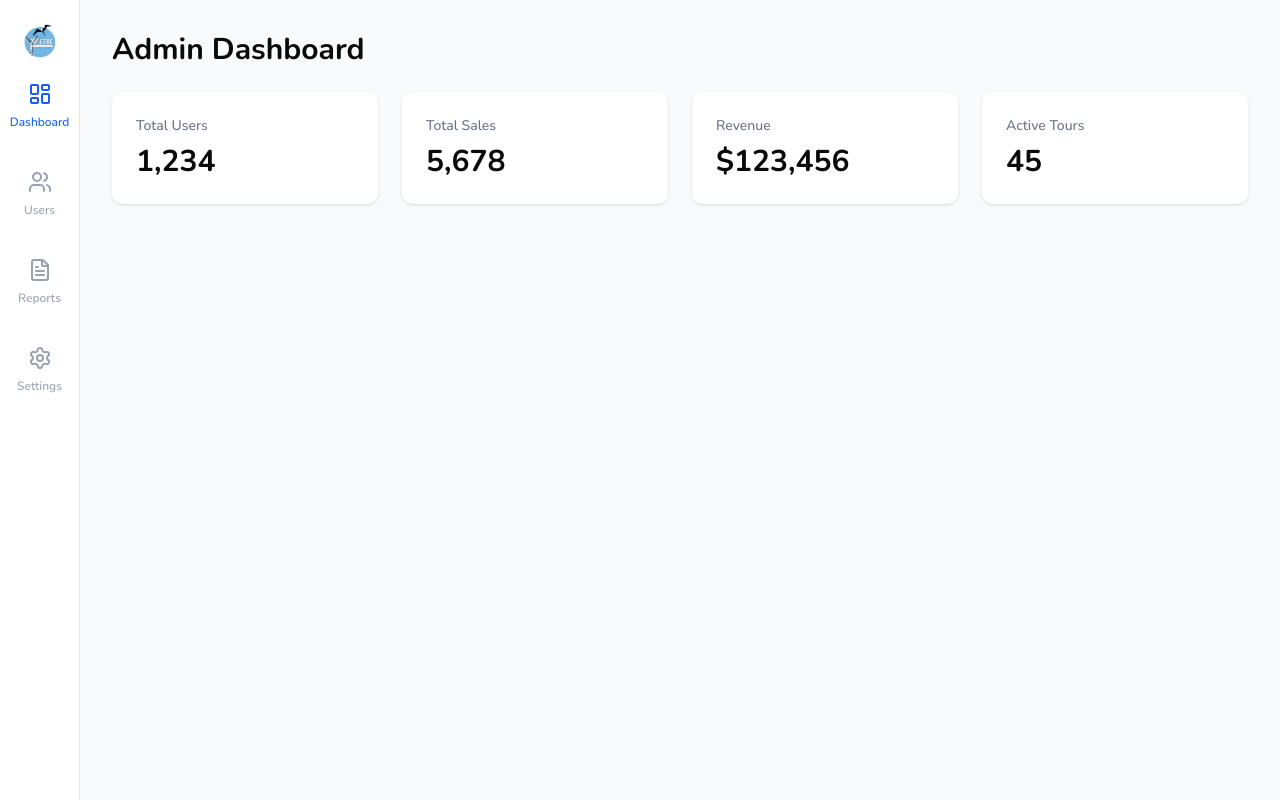
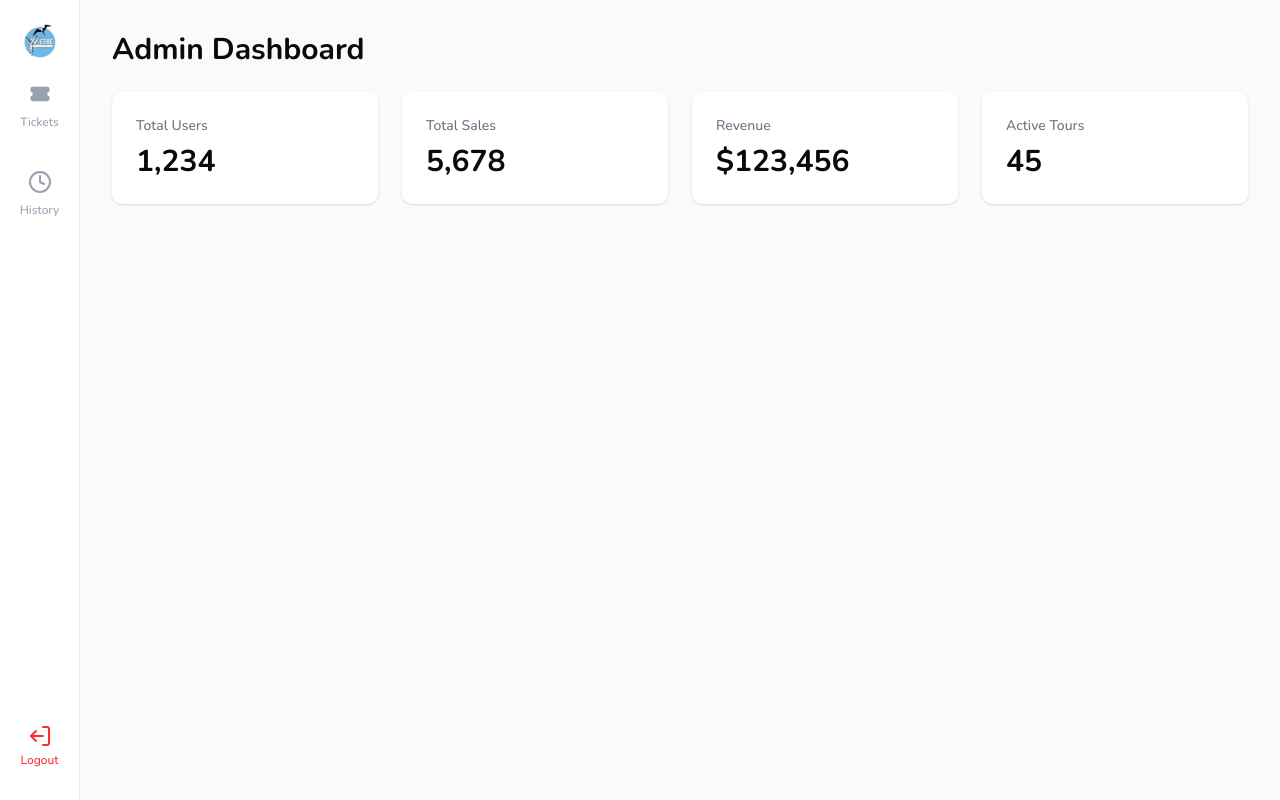
Before and after one commit to suman-chandra-barman/etre-tours-frontend, a Next.js app: page /admin in a window 1280 px wide. Built offline with nearby package versions, Linux system fonts and the light colour scheme.

Commit message:
feat: refactor layout and sidebar components for role-based navigation

```diff
--- a/app/(admin)/admin/page.tsx
+++ b/app/(admin)/admin/page.tsx
@@ -1,4 +1,3 @@
-import React from "react";
 
 export default function AdminPage() {
   return (
--- a/app/(admin)/layout.tsx
+++ /dev/null
@@ -1,14 +0,0 @@
-import AdminSidebar from "@/components/shared/AdminSidebar";
-
-export default function AdminLayout({
-  children,
-}: {
-  children: React.ReactNode;
-}) {
-  return (
-    <div className="flex h-screen bg-gray-50">
-      <AdminSidebar />
-      <div className="flex-1 flex flex-col overflow-hidden">{children}</div>
-    </div>
-  );
-}
--- a/app/(sales)/layout.tsx
+++ /dev/null
@@ -1,32 +0,0 @@
-"use client";
-
-import SalesSidebar from "@/components/shared/SalesSidebar";
-import { useUser } from "@/contexts/UserContext";
-import React from "react";
-import { usePathname } from "next/navigation";
-
-export default function SalesLayout({
-  children,
-}: {
-  children: React.ReactNode;
-}) {
-  const { role } = useUser();
-  const pathname = usePathname();
-
-  // Determine role based on the current path if role is not set
-  const getRoleFromPath = () => {
-    if (pathname.startsWith("/direct-sales")) return "direct-sales";
-    if (pathname.startsWith("/cruise-sales")) return "cruise-sales";
-    if (pathname.startsWith("/partner-sales")) return "partner-sales";
-    return role || "direct-sales";
-  };
-
-  const currentRole = role || getRoleFromPath();
-
-  return (
-    <div className="flex h-screen bg-gray-50">
-      <SalesSidebar role={currentRole} />
-      <div className="flex-1 flex flex-col overflow-hidden">{children}</div>
-    </div>
-  );
-}
--- a/app/layout.tsx
+++ b/app/layout.tsx
@@ -2,6 +2,7 @@ import type { Metadata } from "next";
 import { Nunito } from "next/font/google";
 import "./globals.css";
 import { UserProvider } from "@/contexts/UserContext";
+import Sidebar from "@/components/shared/Sidebar";
 
 const nunito = Nunito({
   variable: "--font-nunito",
@@ -24,7 +25,14 @@ export default function RootLayout({
         className={`${nunito.variable} font-sans antialiased`}
         suppressHydrationWarning={true}
       >
-        <UserProvider>{children}</UserProvider>
+        <UserProvider>
+          <div className="flex h-screen bg-gray-50">
+            <Sidebar />
+            <div className="flex-1 flex flex-col overflow-hidden">
+              {children}
+            </div>
+          </div>
+        </UserProvider>
       </body>
     </html>
   );
--- /dev/null
+++ b/components/modals/LogoutModal.tsx
@@ -0,0 +1,34 @@
+"use client";
+
+import { Button } from "../ui/button";
+
+interface LogoutModalProps {
+  isOpen: boolean;
+  onClose: () => void;
+  onConfirm: () => void;
+}
+
+export default function LogoutModal({
+  isOpen,
+  onClose,
+  onConfirm,
+}: LogoutModalProps) {
+  if (!isOpen) return null;
+
+  return (
+    <div className="fixed inset-0 bg-black/80 flex items-center justify-center z-50">
+      <div className="bg-white rounded-lg p-6 max-w-sm w-full mx-4">
+        <h2 className="text-lg font-semibold mb-4">Confirm Logout</h2>
+        <p className="text-gray-600 mb-6">Are you sure you want to log out?</p>
+        <div className="flex justify-end space-x-3">
+          <Button variant="outline" onClick={onClose}>
+            Cancel
+          </Button>
+          <Button variant="destructive" onClick={onConfirm}>
+            Logout
+          </Button>
+        </div>
+      </div>
+    </div>
+  );
+}
--- a/components/shared/SalesSidebar.tsx
+++ /dev/null
@@ -1,124 +0,0 @@
-"use client";
-
-import {
-  Clock,
-  Users,
-  Hotel,
-} from "lucide-react";
-import Image from "next/image";
-import Link from "next/link";
-import { usePathname } from "next/navigation";
-import { UserRole } from "@/types/user";
-import { cn } from "@/lib/utils";
-
-interface NavLink {
-  href: string;
-  label: string;
-  icon: React.ReactNode;
-}
-
-interface SidebarProps {
-  role: UserRole;
-}
-
-function Sidebar({ role }: SidebarProps) {
-  const pathname = usePathname();
-  // Define role-based navigation links
-  const roleNavLinks: Record<UserRole, NavLink[]> = {
-    admin: [],
-    "direct-sales": [
-      {
-        href: "/direct-sales",
-        label: "Tickets",
-        icon: (
-          <svg className="w-6 h-6 mb-1" fill="currentColor" viewBox="0 0 20 20">
-            <path d="M2 6a2 2 0 012-2h12a2 2 0 012 2v2a2 2 0 100 4v2a2 2 0 01-2 2H4a2 2 0 01-2-2v-2a2 2 0 100-4V6z" />
-          </svg>
-        ),
-      },
-      {
-        href: "/direct-sales/history",
-        label: "History",
-        icon: <Clock className="w-6 h-6 mb-1" />,
-      },
-    ],
-    "cruise-sales": [
-      {
-        href: "/cruise-sales",
-        label: "Headcounts",
-        icon: <Users className="w-6 h-6 mb-1" />,
-      },
-      {
-        href: "/cruise-sales/history",
-        label: "History",
-        icon: <Clock className="w-6 h-6 mb-1" />,
-      },
-    ],
-    "partner-sales": [
-      {
-        href: "/partner-sales",
-        label: "Hotels",
-        icon: <Hotel className="w-6 h-6 mb-1" />,
-      },
-      {
-        href: "/partner-sales/history",
-        label: "History",
-        icon: <Clock className="w-6 h-6 mb-1" />,
-      },
-    ],
-  };
-
-  const navLinks = roleNavLinks[role] || [];
-
-  // Check if a link is active
-  const isActiveLink = (href: string): boolean => {
-    return pathname === href;
-  };
-
-  return (
-    <aside className="w-20 bg-white border-r border-gray-200 flex flex-col items-center py-6 space-y-8">
-      {/* Logo */}
-      <Link
-        href={`/${role}`}
-        className="mb-4 transition-opacity hover:opacity-80"
-        aria-label="Home"
-      >
-        <Image
-          src="/logo.svg"
-          alt="ETRE Tours Logo"
-          width={32}
-          height={32}
-          priority
-        />
-      </Link>
-
-      {/* Navigation Links */}
-      <nav
-        className="flex flex-col items-center space-y-6 flex-1"
-        aria-label="Main navigation"
-      >
-        {navLinks.map((link) => {
-          const isActive = isActiveLink(link.href);
-
-          return (
-            <Link
-              key={link.href}
-              href={link.href}
-              className={cn(
-                "flex flex-col items-center gap-1 px-3 py-2 rounded-lg transition-all duration-200",
-                isActive ? "text-blue-600" : "text-gray-400 hover:text-gray-600"
-              )}
-              aria-label={link.label}
-              aria-current={isActive ? "page" : undefined}
-            >
-              {link.icon}
-              <span className="text-xs font-medium">{link.label}</span>
-            </Link>
-          );
-        })}
-      </nav>
-    </aside>
-  );
-}
-
-export default Sidebar;
--- a/components/shared/AdminSidebar.tsx
+++ b/components/shared/Sidebar.tsx
@@ -1,47 +1,39 @@
 "use client";
 
-import {
-  Users,
-  LayoutDashboard,
-  FileText,
-  Settings,
-} from "lucide-react";
+import { LogOut } from "lucide-react";
 import Image from "next/image";
 import Link from "next/link";
-import { usePathname } from "next/navigation";
+import { usePathname, useRouter } from "next/navigation";
 import { cn } from "@/lib/utils";
+import { useState } from "react";
+import { useUser } from "@/contexts/UserContext";
+import { roleNavLinks } from "@/constants/RoleNavLinks";
+import LogoutModal from "../modals/LogoutModal";
 
-interface NavLink {
-  href: string;
-  label: string;
-  icon: React.ReactNode;
-}
+function Sidebar() {
+  const [isLogoutModalOpen, setIsLogoutModalOpen] = useState(false);
 
-function AdminSidebar() {
+  const { role, setUser } = useUser();
+
   const pathname = usePathname();
+  const router = useRouter();
 
-  const navLinks: NavLink[] = [
-    {
-      href: "/admin",
-      label: "Dashboard",
-      icon: <LayoutDashboard className="w-6 h-6 mb-1" />,
-    },
-    {
-      href: "/admin/users",
-      label: "Users",
-      icon: <Users className="w-6 h-6 mb-1" />,
-    },
-    {
-      href: "/admin/reports",
-      label: "Reports",
-      icon: <FileText className="w-6 h-6 mb-1" />,
-    },
-    {
-      href: "/admin/settings",
-      label: "Settings",
-      icon: <Settings className="w-6 h-6 mb-1" />,
-    },
-  ];
+  // Determine role based on the current path if role is not set
+  const getRoleFromPath = () => {
+    if (pathname.startsWith("/direct-sales")) return "direct-sales";
+    if (pathname.startsWith("/cruise-sales")) return "cruise-sales";
+    if (pathname.startsWith("/partner-sales")) return "partner-sales";
+    return role || "direct-sales";
+  };
+
+  const currentRole = role || getRoleFromPath();
+
+  const handleLogout = () => {
+    setUser(null);
+    router.push("/login");
+  };
+
+  const navLinks = roleNavLinks[currentRole] || [];
 
   // Check if a link is active
   const isActiveLink = (href: string): boolean => {
@@ -52,7 +44,7 @@ function AdminSidebar() {
     <aside className="w-20 bg-white border-r border-gray-200 flex flex-col items-center py-6 space-y-8">
       {/* Logo */}
       <Link
-        href={`/admin`}
+        href={`/${role}`}
         className="mb-4 transition-opacity hover:opacity-80"
         aria-label="Home"
       >
@@ -90,8 +82,23 @@ function AdminSidebar() {
           );
         })}
       </nav>
+
+      {/* Logout Button */}
+      <div
+        className="flex flex-col items-center gap-1 px-3 py-2 rounded-lg text-red-500 hover:text-red-600 cursor-pointer"
+        onClick={() => setIsLogoutModalOpen(true)}
+      >
+        <LogOut className="rotate-180" />
+        <span className="text-xs font-medium">Logout</span>
+      </div>
+
+      <LogoutModal
+        isOpen={isLogoutModalOpen}
+        onClose={() => setIsLogoutModalOpen(false)}
+        onConfirm={handleLogout}
+      />
     </aside>
   );
 }
 
-export default AdminSidebar;
+export default Sidebar;
--- /dev/null
+++ b/constants/RoleNavLinks.tsx
@@ -0,0 +1,79 @@
+import React from "react";
+import { Clock, Users, Hotel, LayoutDashboard, Landmark, BusFront, Settings } from "lucide-react";
+import { UserRole } from "@/types/user";
+
+interface NavLink {
+  href: string;
+  label: string;
+  icon: React.ReactNode;
+}
+
+export const roleNavLinks: Record<UserRole, NavLink[]> = {
+  admin: [
+    {
+      href: "/admin",
+      label: "Overview",
+      icon: <LayoutDashboard className="w-6 h-6 mb-1" />,
+    },
+    {
+      href: "/admin/finance",
+      label: "Finance",
+      icon: <Landmark className="w-6 h-6 mb-1" />,
+    },
+    {
+      href: "/admin/transport",
+      label: "Transport",
+      icon: <BusFront className="w-6 h-6 mb-1" />,
+    },
+    {
+      href: "/admin/staffs",
+      label: "Staffs",
+      icon: <Users className="w-6 h-6 mb-1" />,
+    },
+    {
+      href: "/admin/settings",
+      label: "Settings",
+      icon: <Settings className="w-6 h-6 mb-1" />,
+    },
+  ],
+  "direct-sales": [
+    {
+      href: "/direct-sales",
+      label: "Tickets",
+      icon: (
+        <svg className="w-6 h-6 mb-1" fill="currentColor" viewBox="0 0 20 20">
+          <path d="M2 6a2 2 0 012-2h12a2 2 0 012 2v2a2 2 0 100 4v2a2 2 0 01-2 2H4a2 2 0 01-2-2v-2a2 2 0 100-4V6z" />
+        </svg>
+      ),
+    },
+    {
+      href: "/direct-sales/history",
+      label: "History",
+      icon: <Clock className="w-6 h-6 mb-1" />,
+    },
+  ],
+  "cruise-sales": [
+    {
+      href: "/cruise-sales",
+      label: "Headcounts",
+      icon: <Users className="w-6 h-6 mb-1" />,
+    },
+    {
+      href: "/cruise-sales/history",
+      label: "History",
+      icon: <Clock className="w-6 h-6 mb-1" />,
+    },
+  ],
+  "partner-sales": [
+    {
+      href: "/partner-sales",
+      label: "Hotels",
+      icon: <Hotel className="w-6 h-6 mb-1" />,
+    },
+    {
+      href: "/partner-sales/history",
+      label: "History",
+      icon: <Clock className="w-6 h-6 mb-1" />,
+    },
+  ],
+};
--- a/contexts/UserContext.tsx
+++ b/contexts/UserContext.tsx
@@ -17,7 +17,7 @@ export function UserProvider({ children }: { children: ReactNode }) {
     id: "1",
     name: "John Doe",
     email: "john@example.com",
-    role: "partner-sales",
+    role: "direct-sales",
   });
 
   const role = user?.role || null;
--- a/middleware.ts
+++ b/middleware.ts
@@ -6,7 +6,7 @@ import type { NextRequest } from "next/server";
 function getUserRole(request: NextRequest): string | null {
   // Example: Get role from cookie or session
 //   const userRole = request.cookies.get("userRole")?.value;
-  const userRole = "partner-sales"; // Placeholder: replace with real logic
+  const userRole = "direct-sales"; // Placeholder: replace with real logic
   return userRole || null;
 }
 
```
